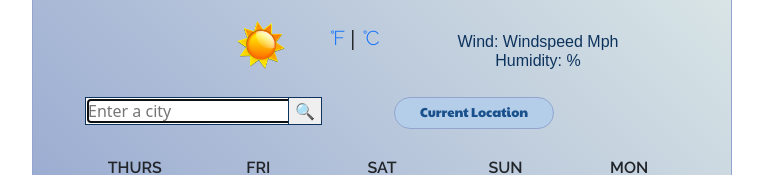
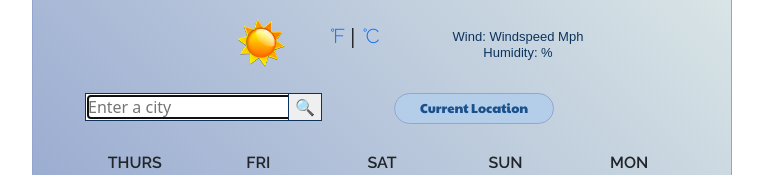
Before and after one commit to apipich/ALP-Project-4.26.21, a website built with Parcel: page index.html in a window 1280 px wide. Shown: the part 224-399 px from the top of the page, without its empty margins (258-1021 px from the left). Built offline with nearby package versions, Linux system fonts and the light colour scheme; no server answers.

Commit message:
updated CSS: further centered weather condition/humidity/windspeed

```diff
--- a/index.html
+++ b/index.html
@@ -55,7 +55,9 @@
         </div>
         <div class="col-4">
           <ul>
-            <li><span class="condition" id="weatherCondition"></span></li>
+            <div class="weatherNow">
+              <li><span class="condition" id="weatherCondition"></span></li>
+            </div>
             <div class="windy">
               <li>
                 Wind: <span class="windspeed" id="wind">windspeed</span> mph
--- a/src/styles.css
+++ b/src/styles.css
@@ -25,18 +25,18 @@ p,
   padding: 3px;
 }
 
-.condition,
+.weatherNow,
 .humidity,
 .windy {
   color: #0d335d;
   text-align: center;
   text-transform: capitalize;
   font-family: Arial, Helvetica, sans-serif;
-  font-size: 16px;
-  line-height: 19px;
+  font-size: 13px;
+  line-height: 16px;
   position: relative;
-  top: 16px;
-  right: 50px;
+  top: 12px;
+  right: 70px;
 }
 
 h2 {
```
